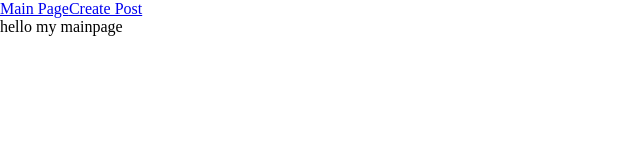
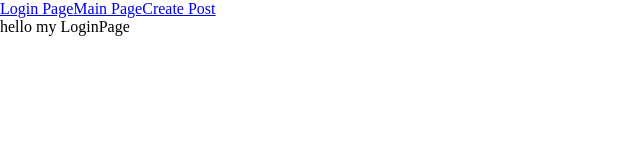
Before and after one commit to j9972/MyBlog, a React (Create React App) app in the folder client/: page / in a window 1280 px wide. Shown: the top 160 px of the page, without its empty margins (0-640 px from the left). Built offline with nearby package versions, Linux system fonts and the light colour scheme.

Commit message:
add loginPage

```diff
--- a/client/src/App.js
+++ b/client/src/App.js
@@ -1,23 +1,27 @@
 import React from 'react';
 import {BrowserRouter as Router, Route} from 'react-router-dom';
 import './App.css';
-import MainPage from './pages/mainpage';
-import CreatePost from './pages/createpost';
+import LoginPage from './pages/LoginPage';
+import MainPage from './pages/MainPage';
+import CreatePost from './pages/CreatePost';
+import Post from './pages/Post';
 
 function App() {
   return (
     <>
       <div className="navbar">
         <div className="links">
-          <a href="/">Main Page</a>
+          <a href="/">Login Page</a>
+          <a href="/mainpage">Main Page</a>
           <a href="/createpost">Create Post</a>
         </div>
       </div>
 
       <Router>
-        <Route path="/" exact render={(props) => <MainPage />} />
+        <Route path="/" exact render={(props) => <LoginPage />} />
+        <Route path="/mainpage" exact render={(props) => <MainPage />} />
         <Route path="/createpost" render={(props) => <CreatePost />} />
-        {/* <Route path="/post/:postId" render={(props) => <Post />} /> */}
+        <Route path="/post/:postId" render={(props) => <Post />} />
       </Router>
     </>
   );
--- /dev/null
+++ b/client/src/pages/LoginPage.js
@@ -0,0 +1,9 @@
+import React from 'react';
+
+export default function LoginPage() {
+    return (
+        <div className="LoginPage" >
+            hello my LoginPage
+        </div>
+    )
+}
--- /dev/null
+++ b/client/src/pages/Post.js
@@ -0,0 +1,9 @@
+import React from 'react';
+
+export default function Post() {
+    return (
+        <div className="post" >
+            hello my postpage
+        </div>
+    )
+}
--- a/client/src/pages/createpost.js
+++ b/client/src/pages/createpost.js
@@ -1,9 +1,9 @@
 import React from 'react';
 
-export default function createpost() {
+export default function CreatePost() {
     return (
-        <div className="createpost" >
-            hello my createpage
+        <div className="CreatePost" >
+            hello my CreatePost
         </div>
     )
 }
--- a/client/src/pages/mainpage.js
+++ b/client/src/pages/mainpage.js
@@ -1,9 +1,9 @@
 import React from 'react';
 
-export default function mainpage() {
+export default function MainPage() {
     return (
-        <div className="mainpage" >
-            hello my mainpage
+        <div className="MainPage" >
+            hello my MainPage
         </div>
     )
 }
```
Also changed, not shown: 2 other files (tests, documents, lock files or other folders).
